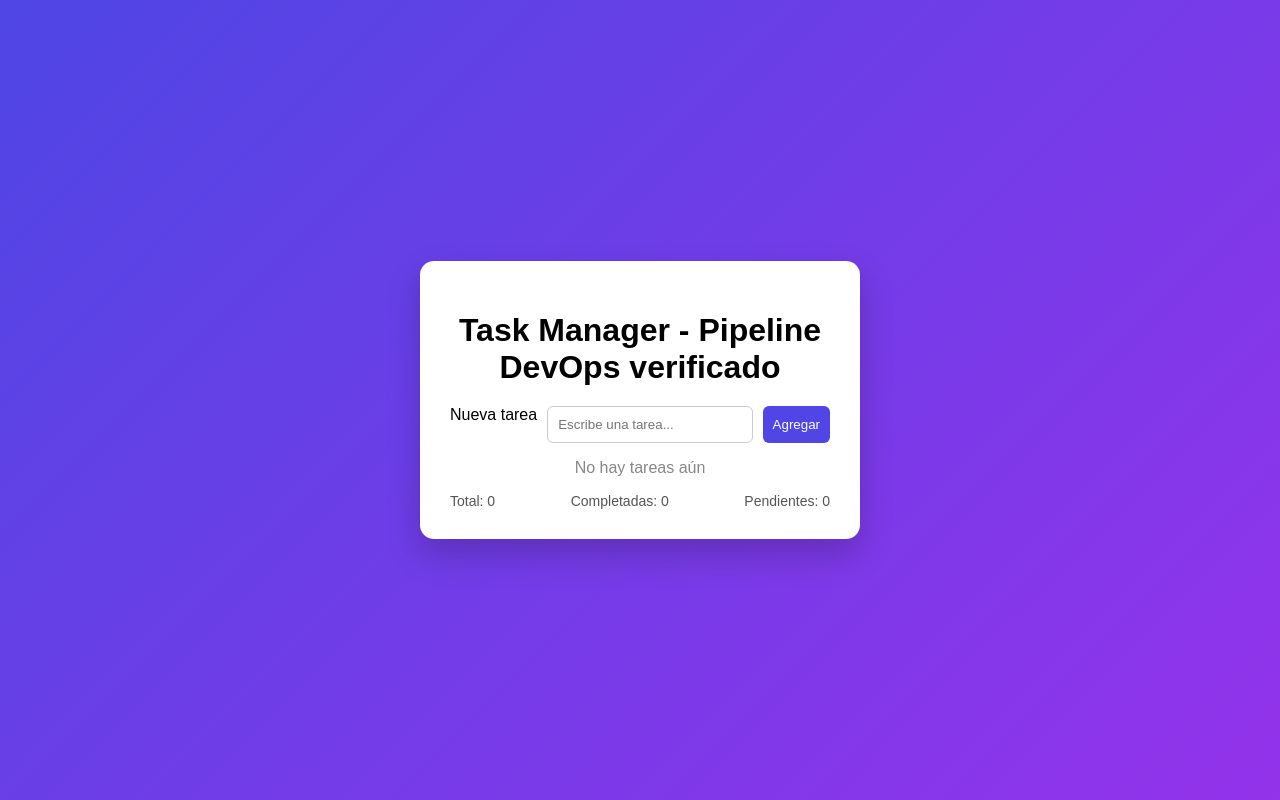
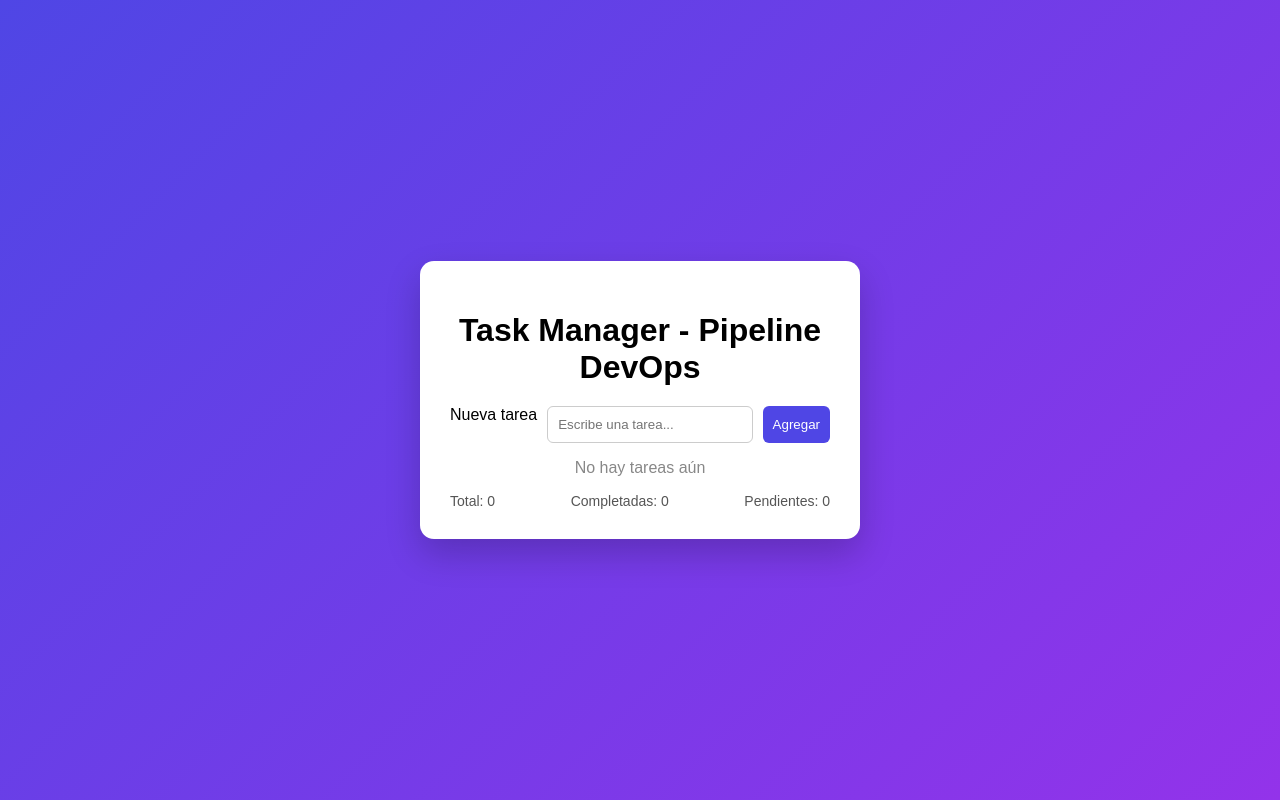
Before and after one commit to GaboJHSP/Task-Manager-React, a React (Vite) app: page / in a window 1280 px wide. Built offline with nearby package versions, Linux system fonts and the light colour scheme; no server answers.

Commit message:
feat: Mostrar estado de verificacion final 2

```diff
--- a/src/componentes/Header.jsx
+++ b/src/componentes/Header.jsx
@@ -1,7 +1,7 @@
 import "../styles/Header.css";
 
 function Header(){
-    return <h1>Task Manager - Pipeline DevOps verificado</h1>
+    return <h1>Task Manager - Pipeline DevOps</h1>
 }
 
 export default Header;
```
